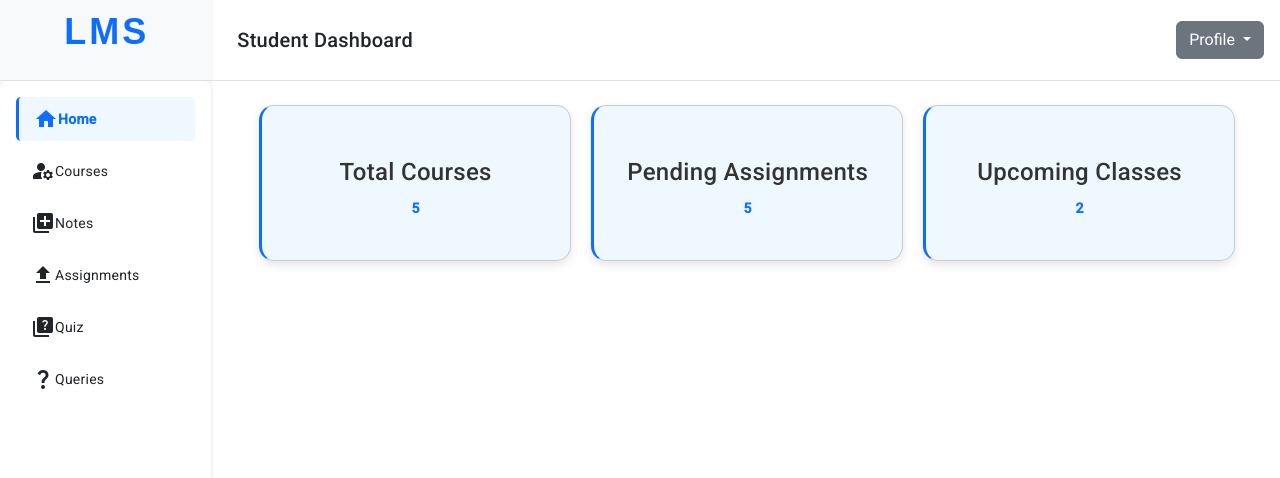
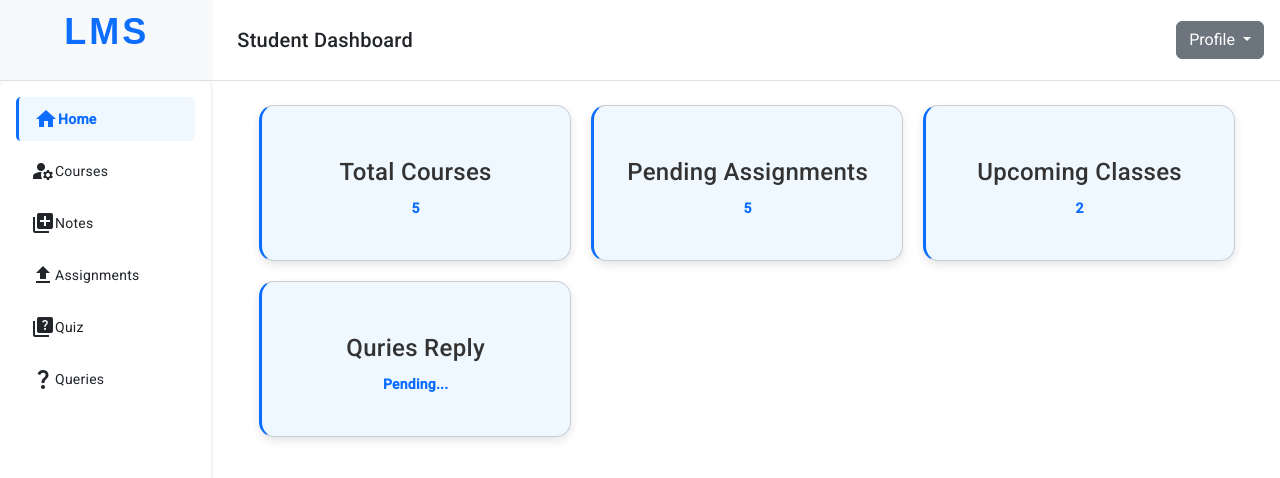
Before and after one commit to vivekcse123/LMS, an Angular app: page /student/dashboard/home in a window 1280 px wide. Shown: the top 478 px of the page. Built offline with nearby package versions, Linux system fonts and the light colour scheme.

Commit message:
Changes in Student Quries Component

```diff
--- a/src/app/student/home/home.component.html
+++ b/src/app/student/home/home.component.html
@@ -14,4 +14,9 @@
       <h2>Upcoming Classes</h2>
       <p>2</p>
     </div>
+    <div class="card">
+      <div class="icon"><i class="fas fa-book-open"></i></div>
+      <h2>Quries Reply</h2>
+      <p>Pending...</p>
+    </div>
   </div>
--- a/src/app/student/queries/queries.component.css
+++ b/src/app/student/queries/queries.component.css
@@ -0,0 +1,12 @@
+.card {
+      width: 90%;
+      margin-top: 10px;
+      padding: 10px 0px;
+      box-shadow: 0 4px 8px rgba(0,0,0,0.1);
+    }
+.btn-send {
+      width: 100%;
+    }
+.form-container {
+      max-width: 800px;
+    }
--- a/src/app/student/queries/queries.component.html
+++ b/src/app/student/queries/queries.component.html
@@ -1 +1,18 @@
-<p>queries works!</p>
+<div class="container">
+    <h2 class="mb-4 text-black">Student Queries</h2>
+    <div class="card">
+      <div class="card-body">
+        <form>
+          <div class="mb-3">
+            <label for="studentEmail" class="form-label">Email</label>
+            <input type="email" class="form-control" id="studentEmail" placeholder="Enter your email / Username" required>
+          </div>
+          <div class="mb-3">
+            <label for="studentQuery" class="form-label">Your Query</label>
+            <textarea class="form-control" id="studentQuery" rows="5" placeholder="Write your query here..." required></textarea>
+          </div>
+          <button type="submit" class="btn btn-primary btn-send">Send</button>
+        </form>
+      </div>
+    </div>
+  </div>
```
